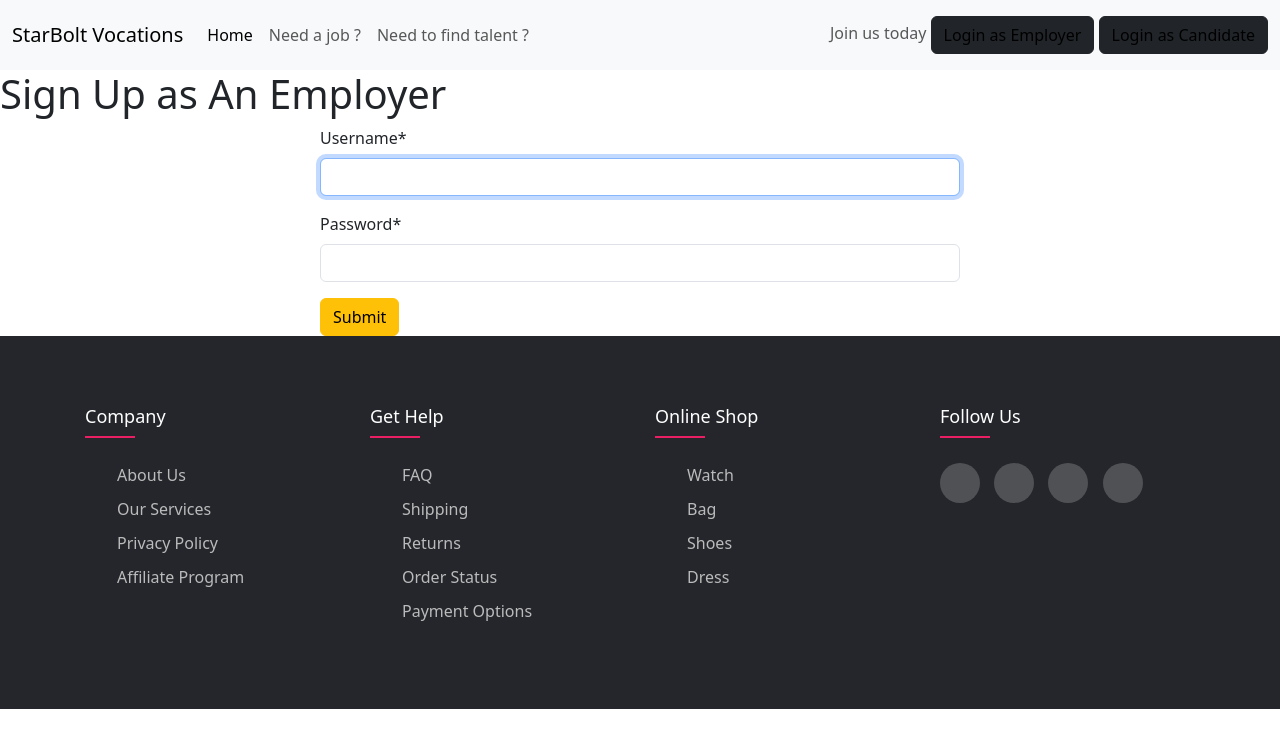
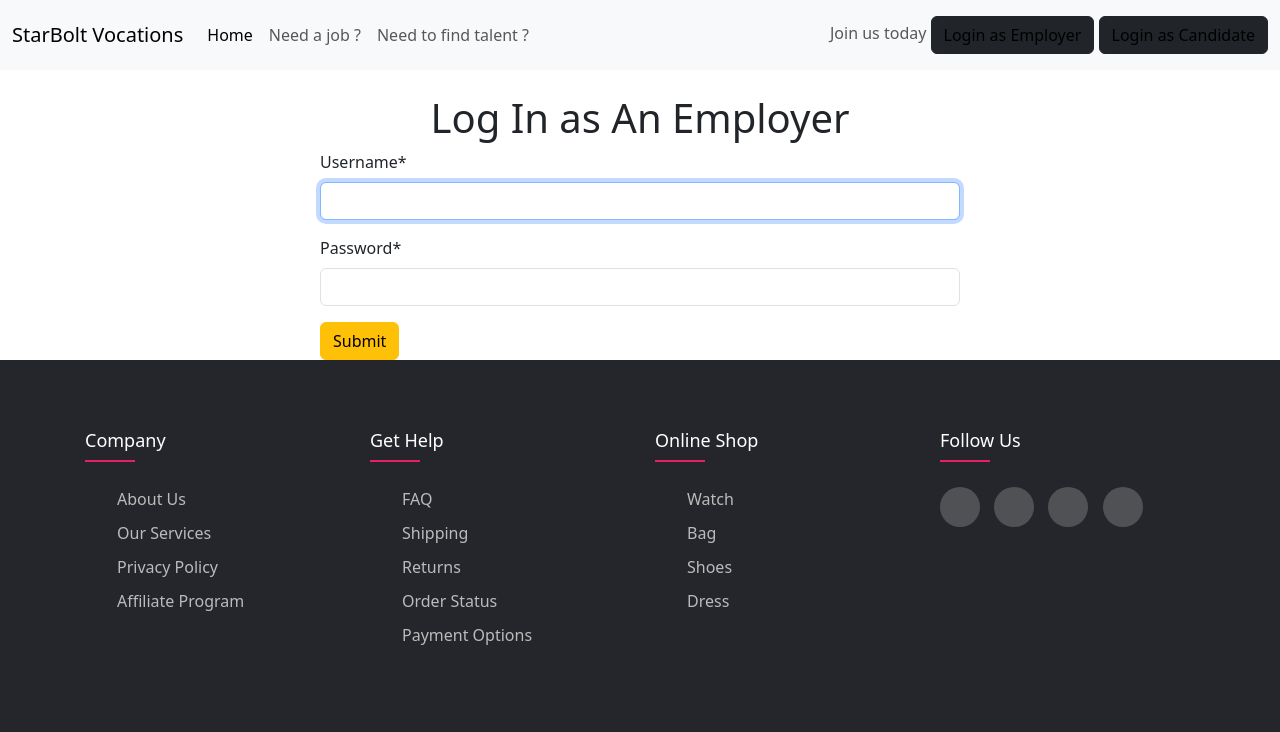
Before and after one commit to Tazin407/StarBoltVocations, a Django app: page /employers/login/ in a window 1280 px wide. Shown: the top 732 px of the page. Run offline with Django 4.2, Linux system fonts and the light colour scheme; some libraries are stand-ins or nearby versions.

Commit message:
added some designs

```diff
--- a/employers/templates/all_forms.html
+++ b/employers/templates/all_forms.html
@@ -8,14 +8,14 @@
 
 {% if type == 'employer' %}
 
-<div class="m-auto align-text-center"><h1>Sign Up as An Employer</h1></div>
+<div class="m-auto mt-4 text-center"><h1>{{purpose}} as An Employer</h1></div>
 
 {% else %}
 
-<div class="m-auto align-items-center"><h1>Sign Up as a Job Candidate</h1></div>
+<div class="m-auto mt-4 p-4 pb-3 text-center"><h1>{{purpose}} as a Job Candidate</h1></div>
 {% endif %}
 
-<form method='POST' action="" class="w-50 m-auto">
+<form method='POST' action="" class="w-50 m-auto align-center">
     {% csrf_token %}
 
     {{form | crispy}}
--- a/employers/views.py
+++ b/employers/views.py
@@ -19,6 +19,7 @@ class EmpRegister(CreateView):
     def get_context_data(self, **kwargs) :
         context= super().get_context_data(**kwargs)
         context['type']= 'employer'
+        context['purpose']= 'Sign Up'
         return context
 
 class EmployerLogin(LoginView):
@@ -27,6 +28,7 @@ class EmployerLogin(LoginView):
     def get_context_data(self, **kwargs) :
         context= super().get_context_data(**kwargs)
         context['type']= 'employer'
+        context['purpose']= 'Log In'
         return context
 
     def get_success_url(self) -> str:
--- a/seekers/views.py
+++ b/seekers/views.py
@@ -18,6 +18,7 @@ class SeekerRegister(CreateView):
     def get_context_data(self, **kwargs) :
         context= super().get_context_data(**kwargs)
         context['type']= 'seeker'
+        context['purpose']= 'Sign Up'
         return context
 
 class SeekerLogin(LoginView):
@@ -26,6 +27,7 @@ class SeekerLogin(LoginView):
     def get_context_data(self, **kwargs) :
         context= super().get_context_data(**kwargs)
         context['type']= 'seeker'
+        context['purpose']= 'Log In'
         return context
 
     def get_success_url(self) -> str:
```
Also changed, not shown: db.sqlite3.
